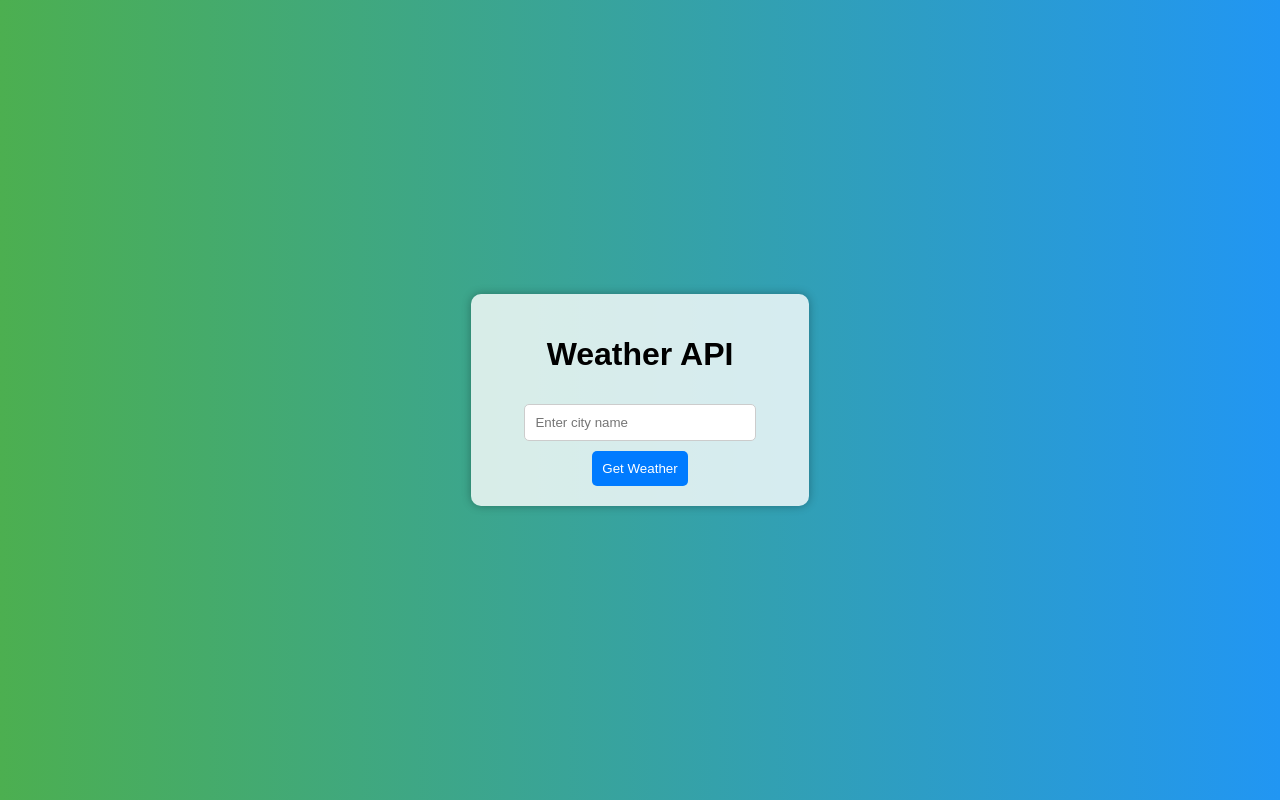
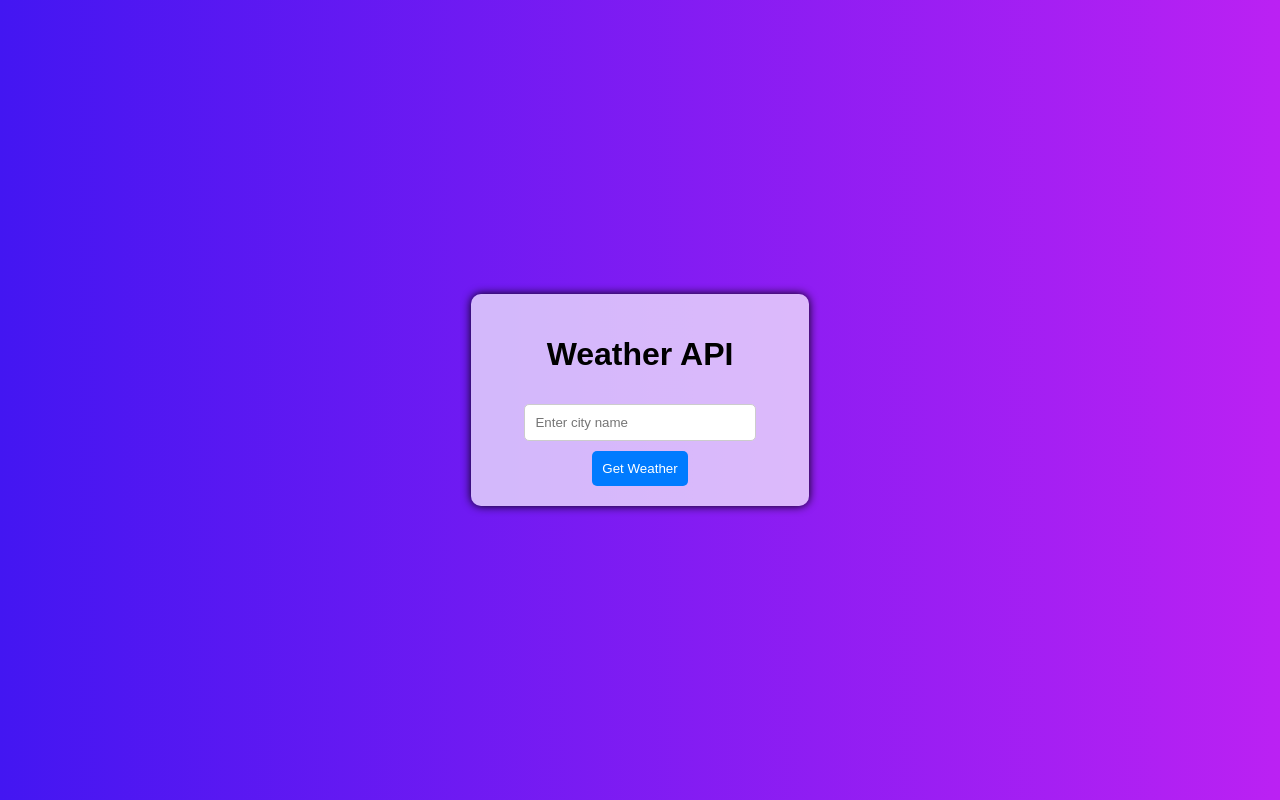
Before and after one commit to suryakartheek/weather-app, a plain HTML site: page index.html in a window 1280 px wide. Drawn offline with Linux system fonts and the light colour scheme.

Commit message:
Update styles.css

```diff
--- a/styles.css
+++ b/styles.css
@@ -5,15 +5,15 @@ body {
     justify-content: center;
     align-items: center;
     height: 100vh;
-    background: linear-gradient(to right, #4CAF50, #2196F3);
+    background: linear-gradient(to right, #4316f2, #bb21f3);
 }
 
 .container {
     text-align: center;
-    background-color: rgba(255, 255, 255, 0.8);
+    background-color: rgb(255 255 255 / 69%);
     padding: 20px;
     border-radius: 10px;
-    box-shadow: 0 0 10px rgba(0, 0, 0, 0.3);
+    box-shadow: 0 0 10px rgb(0 0 0);
 }
 
 #city-input {
```
